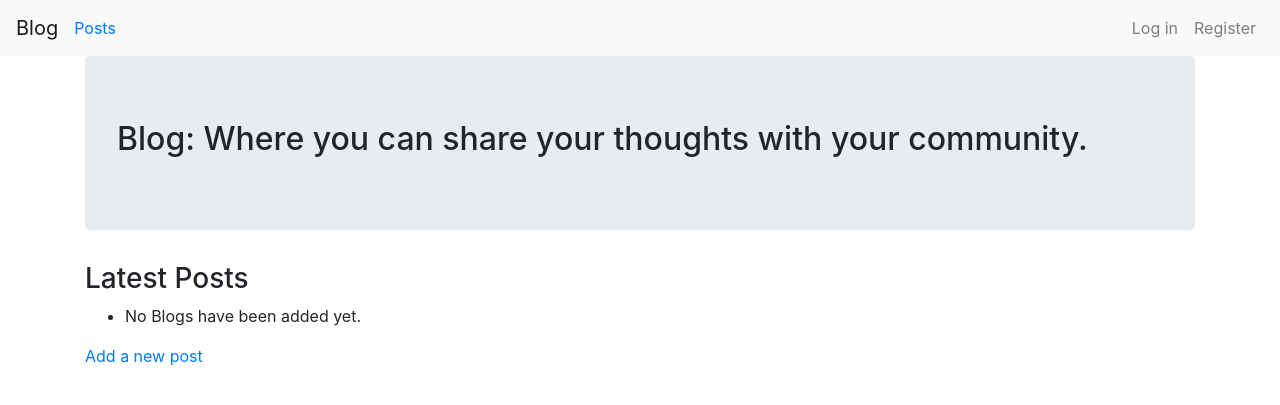
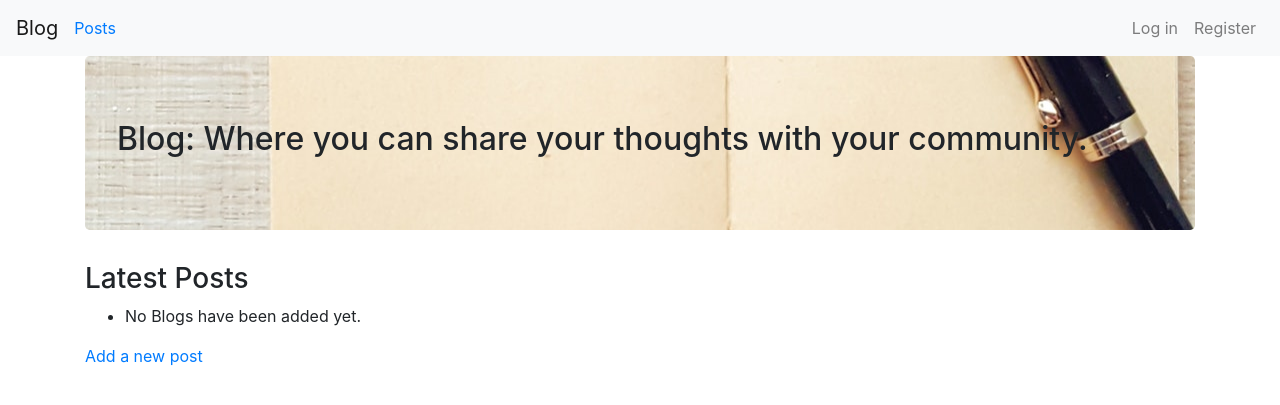
Before and after one commit to aklap/python-crash-course, a Django app: page / in a window 1280 px wide. Shown: the top 405 px of the page. Run offline with Django 3.2, Linux system fonts and the light colour scheme; data that the repository does not hold is empty; some libraries are stand-ins or nearby versions.

Commit message:
Add images.

```diff
--- /dev/null
+++ b/ch-19/blog/blogs/static/blogs/css/blog.css
@@ -0,0 +1,3 @@
+.jumbotron {
+  background: url(/static/blogs/imgs/pexels-photo-472311.jpeg) no-repeat center 50%
+}
--- a/ch-19/blog/blogs/templates/blogs/base.html
+++ b/ch-19/blog/blogs/templates/blogs/base.html
@@ -9,6 +9,8 @@
   <meta name="viewport" content="width=device-width, initial-scale=1">
   {% bootstrap_css %}
   {% bootstrap_javascript jquery="True" %}
+  {% load static %}
+  <link rel="stylesheet" href="{% static 'blogs/css/blog.css' %}">
 </head>
 
 <body>
--- a/ch-19/blog/blogs/templates/blogs/index.html
+++ b/ch-19/blog/blogs/templates/blogs/index.html
@@ -1,5 +1,5 @@
 {% extends "blogs/base.html" %}
-
+{% load static %}
 {% block header %}
   <header class="jumbotron">
     <h2>Blog: Where you can share your thoughts with your community.</h2>
```
Also changed, not shown: ch-19/blog/blogs/static/blogs/imgs/pexels-photo-472311.jpeg (added).
